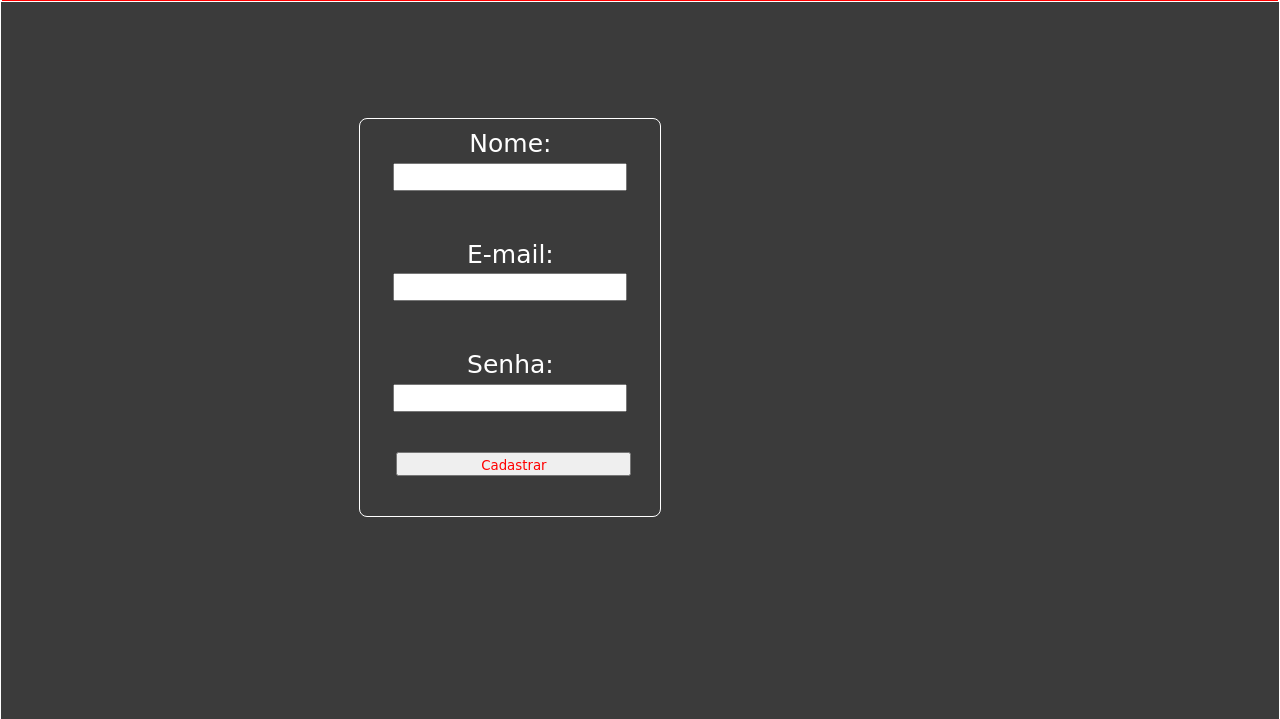
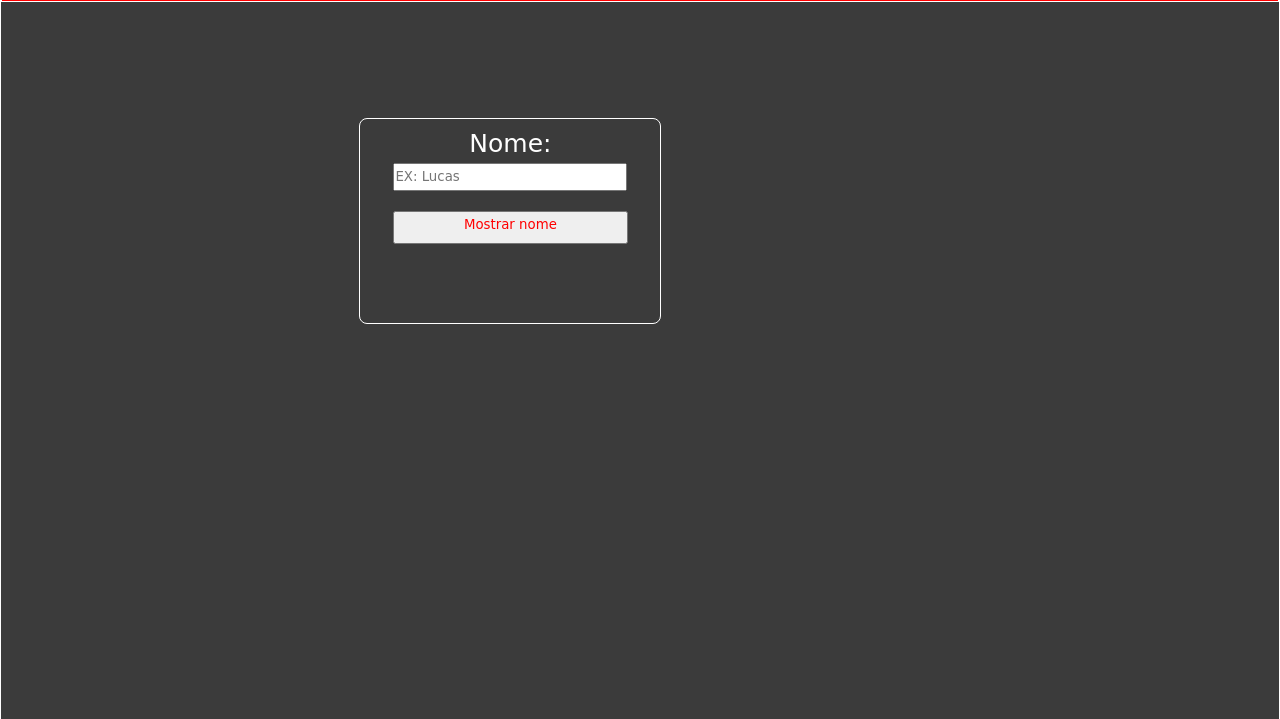
Before and after one commit to EdsonTiepermann/exercicio-git-hub-html-2023, a plain HTML site: page lucas-delfrate/index.html in a window 1280 px wide. Shown: the part 81-800 px from the top of the page. Drawn offline with Linux system fonts and the light colour scheme.

Commit message:
alterações layout 17/04

```diff
--- a/lucas-delfrate/index.html
+++ b/lucas-delfrate/index.html
@@ -23,25 +23,12 @@
                 <label for="">
                     Nome:
                 </label>
-                <input type="text" id="nome">
+                <input type="text" id="nome" required placeholder="EX: Lucas">
+                <div>
+                    <input type="submit" class="cadastrar" onclick="showNome()" value="Mostrar nome">
+                </div>
             </div>
             <br>
-            <div class="label-input">
-                <label for="">
-                    E-mail:
-                </label>
-                <input type="email">
-            </div>
-            <br>
-            <div class="label-input">
-                <label for="">
-                    Senha:
-                </label>
-                <input type="password">
-            </div>
-            <div>
-                <input type="submit" class="cadastrar" onclick="showNome()" value="Cadastrar">
-            </div>
         </form>
     </section>
     <script src="scripts.js"></script>
--- a/lucas-delfrate/scripts.js
+++ b/lucas-delfrate/scripts.js
@@ -1,6 +1,6 @@
-showNome()
+function showNome()
 {
-    let nome = document.getElementsById("nome")
-    document.alert(nome+"Cadastrado com sucesso!");
+        alert("Seu nome é: "+nome);
 
 }
+let nome = document.getElementById("nome").value;
--- a/lucas-delfrate/style.css
+++ b/lucas-delfrate/style.css
@@ -54,14 +54,14 @@ form input{
     width: 230px;
 }
 .cadastrar{
-    left: 12%;
+    left: 0%;
     position: relative;
-    margin-bottom: 25px;
+    margin-bottom: 10px;
     border: 0%;
     padding-left: 20px;
     padding-right: 20px;
     padding-top: 4px;
-    padding-bottom: 10px;
+    padding-bottom: 25px;
     margin-top: 20px;
     width: 235px;
     margin-bottom: 40px;
```
